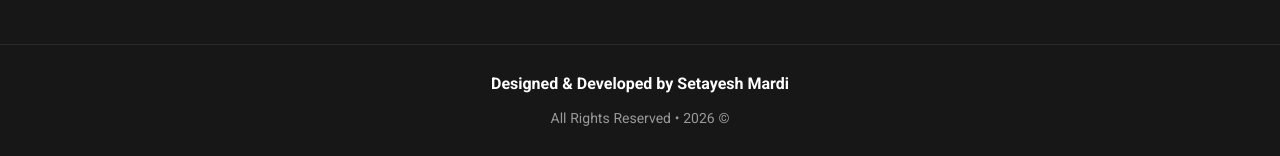
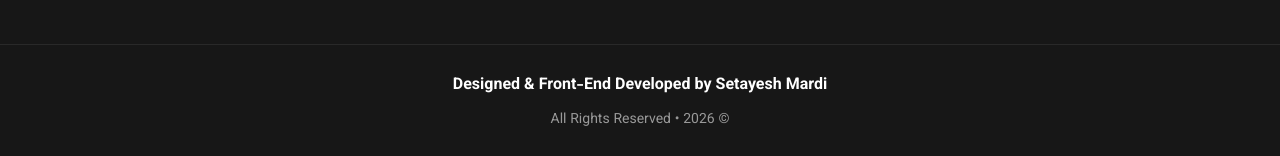
Before and after one commit to setayesh-mardiii/moviehub-react, a React (Vite) app: page / in a window 1280 px wide. Shown: the part 3886-4042 px from the top of the page. Built offline with nearby package versions, Linux system fonts and the light colour scheme.

Commit message:
Update footer developer credit text

```diff
--- a/src/components/Footer/Footer.jsx
+++ b/src/components/Footer/Footer.jsx
@@ -101,7 +101,7 @@ function Footer() {
 
       <div className="footer-bottom">
         <p>
-          <strong>Designed & Developed by Setayesh Mardi</strong>
+          <strong>Designed & Front-End Developed by Setayesh Mardi</strong>
           <span>© 2026 • All Rights Reserved</span>
         </p>
       </div>
```
